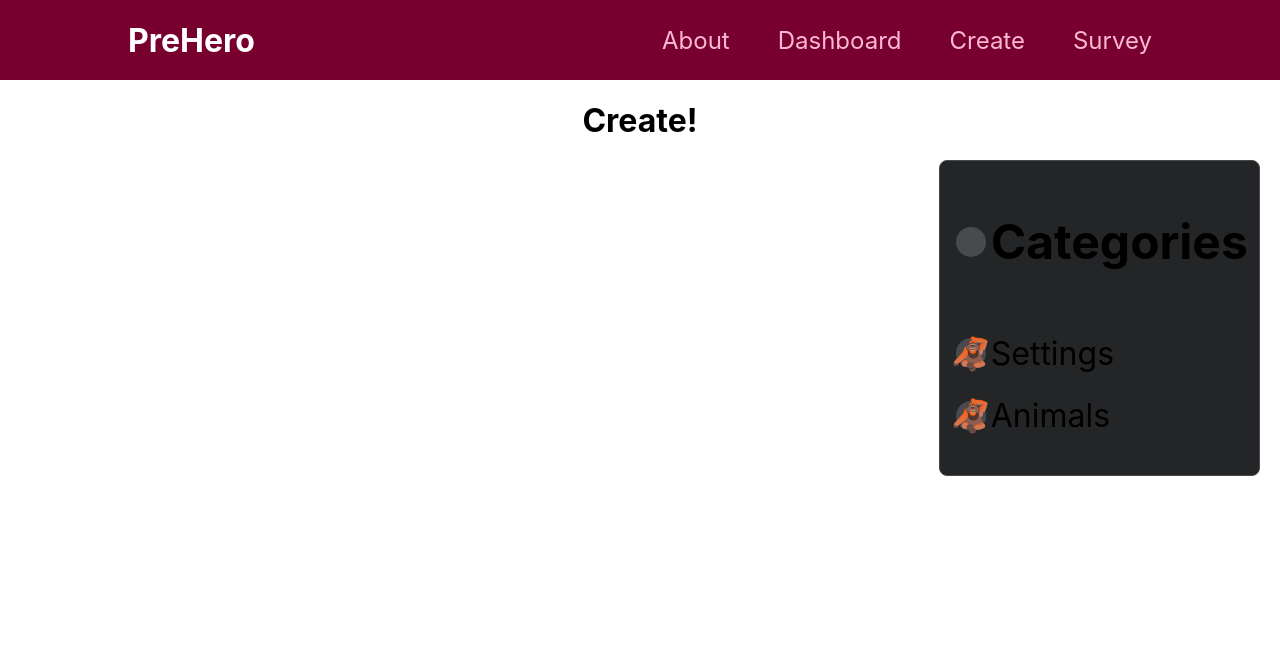
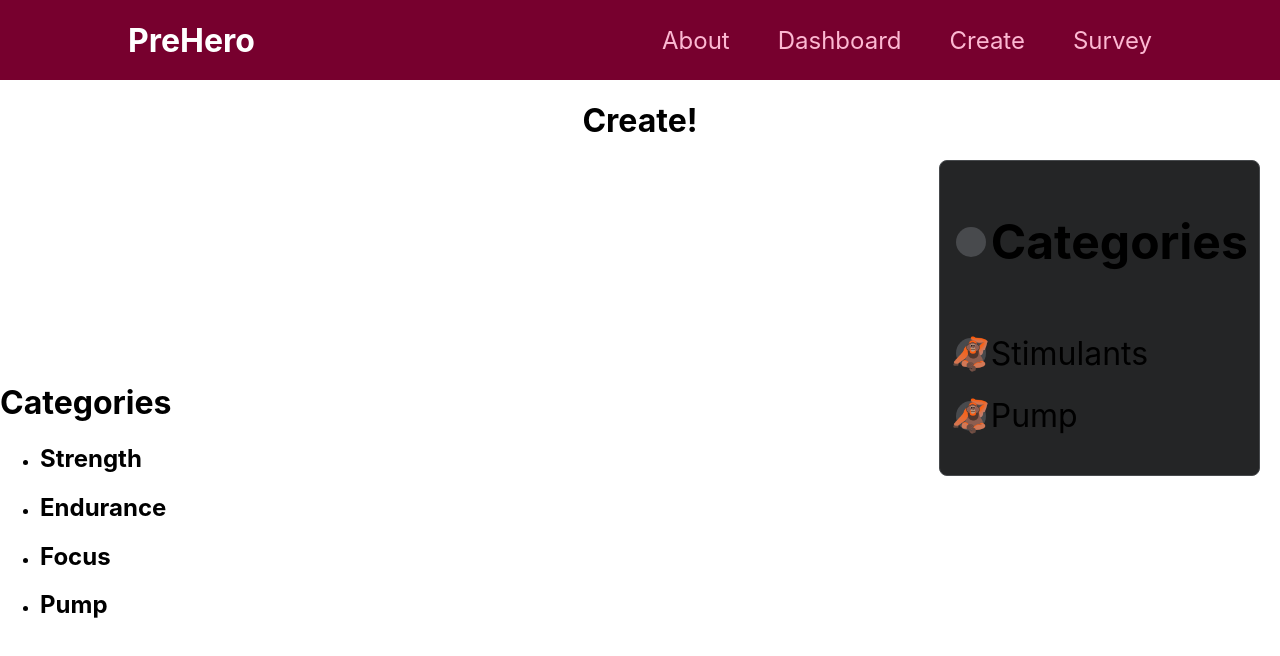
Before and after one commit to lylecodes/PreHero, a Next.js app: page /create in a window 1280 px wide. Shown: the top 656 px of the page. Built offline with nearby package versions, Linux system fonts and the light colour scheme.

Commit message:
added ingredients data structure and began refactoring dropdown menu

```diff
--- a/components/create/DropdownMenu.js
+++ b/components/create/DropdownMenu.js
@@ -49,14 +49,14 @@ const DropdownMenu = () => {
             goToMenu="settings"
             setMenu={setActiveMenuHandler}
           >
-            Settings
+            Stimulants
           </DropdownItem>
           <DropdownItem
             leftIcon="🦧"
             goToMenu="animals"
             setMenu={setActiveMenuHandler}
           >
-            Animals
+            Pump
           </DropdownItem>
         </div>
       </CSSTransition>
@@ -80,12 +80,12 @@ const DropdownMenu = () => {
             leftIcon="🦧"
             setMenu={setActiveMenuHandler}
           >
-            <h2>Languages</h2>
+            <h2>Stimulants</h2>
           </DropdownItem>
-          <DropdownItem leftIcon="🦧">HTML</DropdownItem>
-          <DropdownItem leftIcon="🦧">CSS</DropdownItem>
-          <DropdownItem leftIcon="🦧">JavaScript</DropdownItem>
-          <DropdownItem leftIcon="🦧">Awesome!</DropdownItem>
+          <DropdownItem leftIcon="🦧">Caffeine</DropdownItem>
+          <DropdownItem leftIcon="🦧">Caffeine</DropdownItem>
+          <DropdownItem leftIcon="🦧">Caffeine</DropdownItem>
+          <DropdownItem leftIcon="🦧">Caffeine!</DropdownItem>
         </div>
       </CSSTransition>
 
@@ -107,12 +107,12 @@ const DropdownMenu = () => {
             leftIcon="🦧"
             setMenu={setActiveMenuHandler}
           >
-            <h2>Animals</h2>
+            <h2>Pump</h2>
           </DropdownItem>
-          <DropdownItem leftIcon="🦘">Kangaroo</DropdownItem>
-          <DropdownItem leftIcon="🐸">Frog</DropdownItem>
-          <DropdownItem leftIcon="🦋">Horse?</DropdownItem>
-          <DropdownItem leftIcon="🦔">Hedgehog</DropdownItem>
+          <DropdownItem leftIcon="🦘">Creatine Nitrate</DropdownItem>
+          <DropdownItem leftIcon="🐸">Creatine Nitrate</DropdownItem>
+          <DropdownItem leftIcon="🦋">Creatine Nitrate</DropdownItem>
+          <DropdownItem leftIcon="🦔">Creatine Nitrate</DropdownItem>
         </div>
       </CSSTransition>
     </div>
--- /dev/null
+++ b/components/create/MenuItemLists/CategoryItemsList.js
@@ -0,0 +1,18 @@
+import React from "react";
+import { categories } from "../data";
+import MenuItem from "./MenuItem";
+
+const categoryList = categories.map((item, index) => (
+  <MenuItem key={index} id={index} category={item.category} />
+));
+
+const CategoryItemsList = () => {
+  return (
+    <div>
+      <h1>Categories</h1>
+      <ul>{categoryList}</ul>
+    </div>
+  );
+};
+
+export default CategoryItemsList;
--- /dev/null
+++ b/components/create/MenuItemLists/MenuItem.js
@@ -0,0 +1,13 @@
+import React from "react";
+
+const MenuItem = (props) => {
+  return (
+    <li>
+      <div>
+        <h2>{props.category}</h2>
+      </div>
+    </li>
+  );
+};
+
+export default MenuItem;
--- /dev/null
+++ b/components/create/data.js
@@ -0,0 +1,26 @@
+export const categories = [
+  { category: "Strength" },
+  {
+    category: "Endurance",
+    ingredients: [
+      "Beta-alanine",
+      "Creatine",
+      "L-Citrulline",
+      "Agmatine",
+      "Tyrosine",
+      "Electrolytes",
+      "Betaine Anhydrous",
+    ],
+  },
+  {
+    category: "Focus",
+    ingredients: [
+      "Vitamin B-12",
+      "Taurine",
+      "Tyrosine",
+      "Theanine",
+      "Caffeine",
+    ],
+  },
+  { category: "Pump", ingredients: ["L-Citrulline", "L-Arginine"] },
+];
--- a/pages/create/index.js
+++ b/pages/create/index.js
@@ -3,6 +3,7 @@ import Layout from "../../components/layout/Layout";
 import Head from "next/head";
 import classes from "./index.module.css";
 import DropdownMenu from "../../components/create/DropdownMenu";
+import CategoryItemsList from "../../components/create/MenuItemLists/CategoryItemsList";
 
 const CreatePage = () => {
   return (
@@ -18,6 +19,7 @@ const CreatePage = () => {
         <section className={classes.page}>
           <DropdownMenu />
         </section>
+        <CategoryItemsList />
       </Layout>
     </Fragment>
   );
```
Also changed, not shown: components/create/DropdownMenuContainer.js (deleted, +0 -10 lines), components/create/MenuItemLists/IngredientItemsList.js (added, +18 -0 lines), components/create/NavItem.js (deleted, +0 -19 lines), components/create/Navbar.js (deleted, +0 -11 lines).
